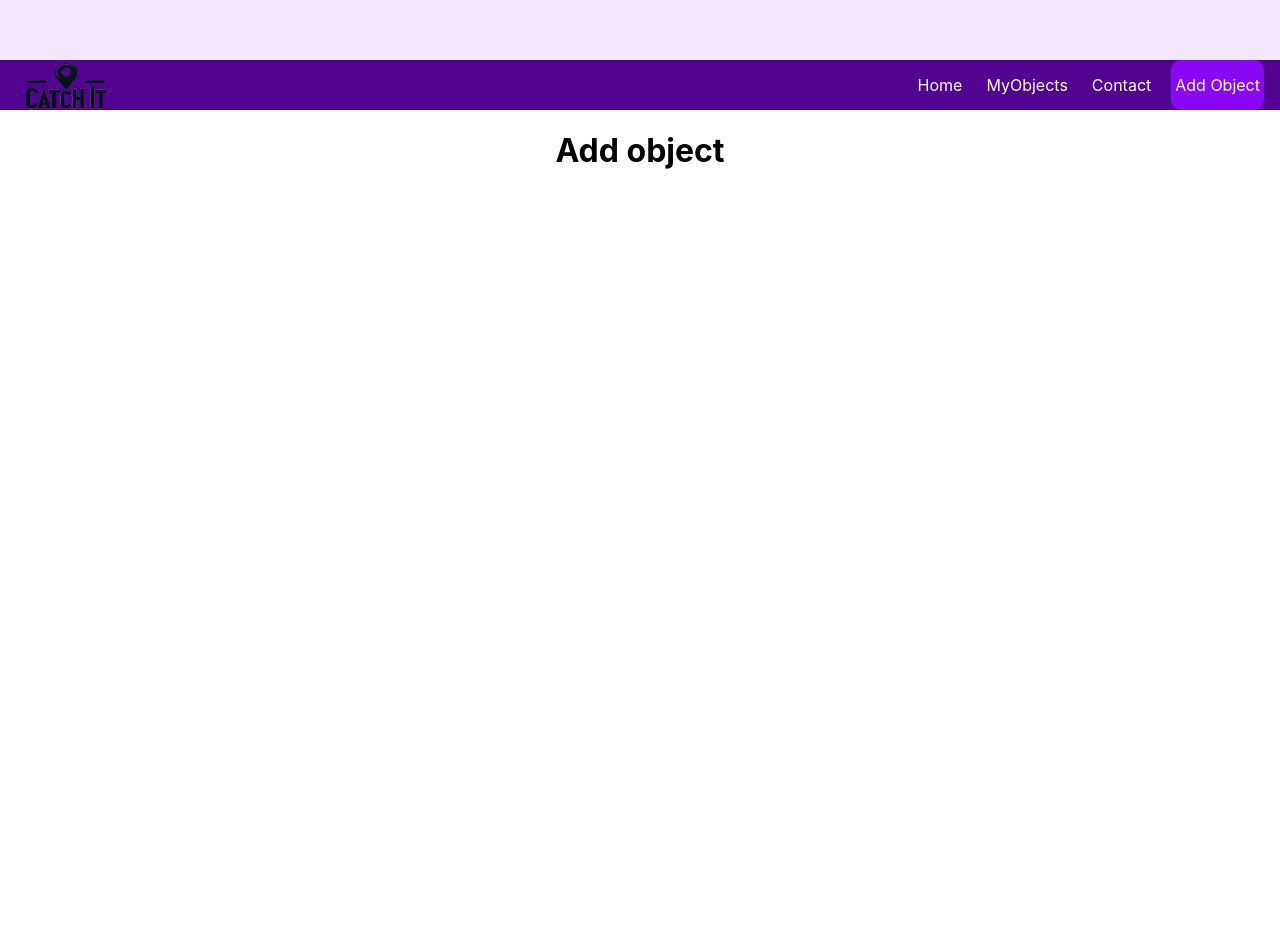
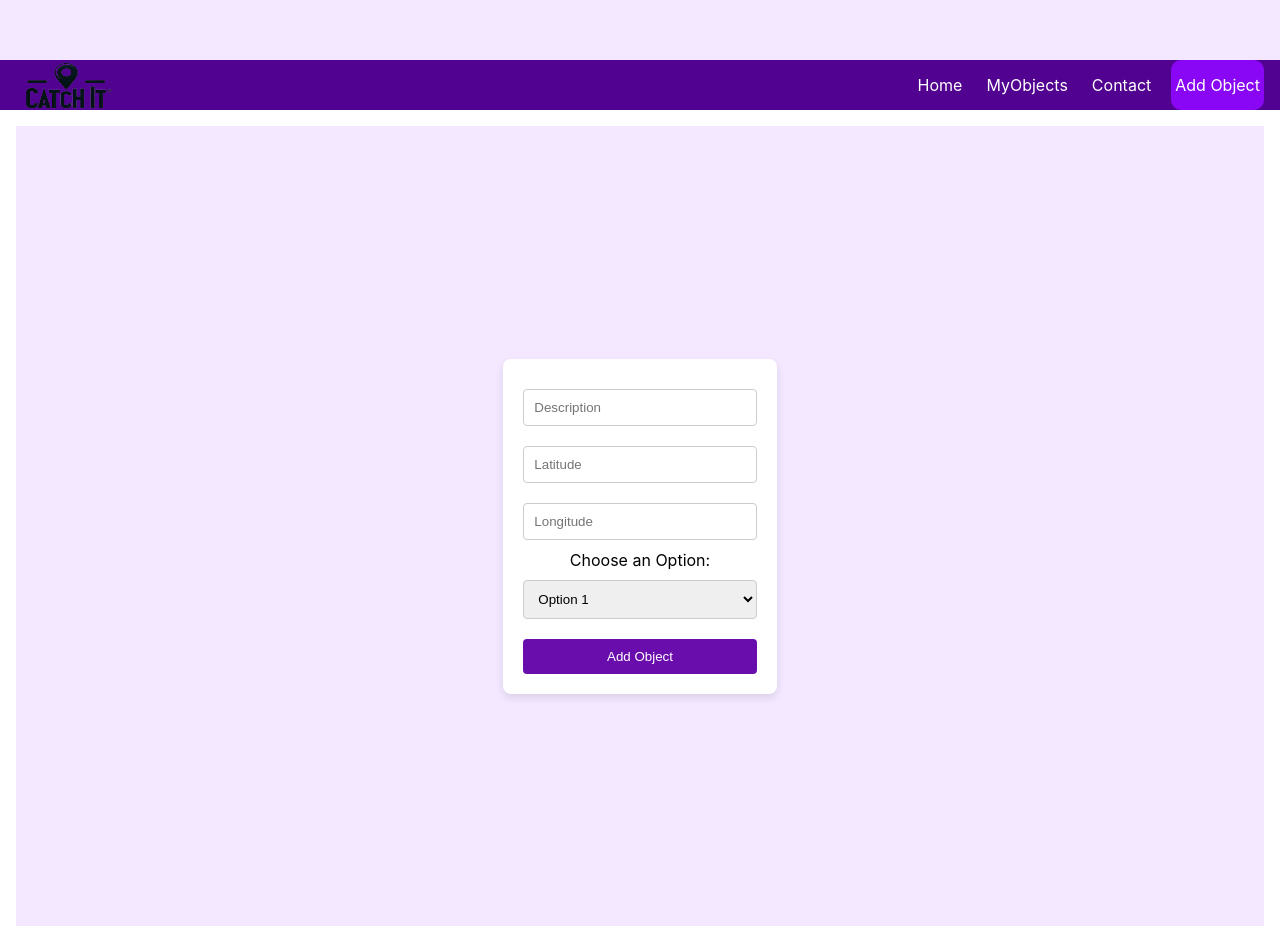
Before and after one commit to IamShaharFar/Object-Management-Locations-Front, a React (Create React App) app: page /addObject in a window 1280 px wide. Shown: the part 1540-2466 px from the top of the page. Before the commit the page ends 1710 px from the top, so only its background shows below. Built offline with nearby package versions, Linux system fonts and the light colour scheme.

Commit message:
AddObject

```diff
--- /dev/null
+++ b/src/Components/Login-SignUp/AddObject.css
@@ -0,0 +1,39 @@
+.signup-container {
+  display: flex;
+  justify-content: center;
+  align-items: center;
+  height: 100vh;
+  background-color: #f3e8ff;
+}
+
+.signup-form {
+  padding: 20px;
+  border-radius: 8px;
+  box-shadow: 0 4px 8px rgba(0, 0, 0, 0.1);
+  background-color: #fff;
+  text-align: center;
+}
+
+.signup-input {
+  width: 100%;
+  padding: 10px;
+  margin: 10px 0;
+  border: 1px solid #ccc;
+  border-radius: 4px;
+  box-sizing: border-box;
+}
+
+.signup-button {
+  width: 100%;
+  padding: 10px;
+  margin-top: 10px;
+  background-color: #6a0dad;
+  color: #fff;
+  border: none;
+  border-radius: 4px;
+  cursor: pointer;
+}
+
+.signup-button:hover {
+  background-color: #5e0ca5;
+}
--- a/src/Components/Login-SignUp/AddObject.jsx
+++ b/src/Components/Login-SignUp/AddObject.jsx
@@ -1,3 +1,115 @@
-export default function AddObject() {
-  return <h1>Add object</h1>;
+import React, { useState } from "react";
+
+function AddObjectForm() {
+  const [description, setDescription] = useState("");
+  const [location, setLocation] = useState({ lat: "", lng: "" });
+  const [selectedOption, setSelectedOption] = useState("");
+
+  // Example options for the combo box
+  const options = [
+    { id: 1, name: "Option 1" },
+    { id: 2, name: "Option 2" },
+    { id: 3, name: "Option 3" },
+    // Add more options as needed
+  ];
+
+  // const handleSubmit = (e) => {
+  //   e.preventDefault();
+  //   console.log("Submitted:", { description, location, selectedOption });
+  //   // Here you would typically send the data to a server or handle it as needed
+  // };
+
+  const handleSubmit = async (e) => {
+    e.preventDefault();
+
+    const objectData = {
+      description,
+      lan: parseFloat(location.lng), // Assuming 'lan' should be 'lng' from your location state
+      lat: parseFloat(location.lat),
+      userId: "65d1f2463b8a1224b5506369", // Example, replace with actual logic to obtain userId
+      areaId: "65d33df2011c3bfd2744e109", // Example, replace with actual logic to obtain areaId
+    };
+
+    try {
+      const response = await fetch("http://localhost:3000/objects/", {
+        method: "POST",
+        headers: {
+          "Content-Type": "application/json",
+        },
+        body: JSON.stringify(objectData),
+      });
+
+      if (!response.ok) {
+        throw new Error(`HTTP error! status: ${response.status}`);
+      }
+
+      const responseData = await response.json();
+      console.log("Success:", responseData);
+      // Handle success, e.g., clear form, display success message, etc.
+    } catch (error) {
+      console.error("Error:", error);
+      // Handle error, e.g., display error message to user
+    }
+  };
+
+  return (
+    <div className="signup-container">
+      <form className="signup-form" onSubmit={handleSubmit}>
+        <div>
+          <label htmlFor="description"></label>
+          <input
+            type="text"
+            id="description"
+            placeholder="Description"
+            value={description}
+            onChange={(e) => setDescription(e.target.value)}
+            className="signup-input"
+          />
+        </div>
+        <div>
+          <label htmlFor="lat"></label>
+          <input
+            type="text"
+            id="lat"
+            placeholder="Latitude"
+            value={location.lat}
+            onChange={(e) => setLocation({ ...location, lat: e.target.value })}
+            className="signup-input"
+          />
+        </div>
+        <div>
+          <label htmlFor="lng"></label>
+          <input
+            type="text"
+            id="lng"
+            placeholder="Longitude"
+            value={location.lng}
+            onChange={(e) => setLocation({ ...location, lng: e.target.value })}
+            className="signup-input"
+          />
+        </div>
+        <div>
+          <label htmlFor="combo-box">Choose an Option:</label>
+          <select
+            id="combo-box"
+            value={selectedOption}
+            placeholder="Choose an Option"
+            onChange={(e) => setSelectedOption(e.target.value)}
+            className="signup-input"
+          >
+            {options.map((option) => (
+              <option key={option.id} value={option.name}>
+                {option.name}
+              </option>
+            ))}
+          </select>
+        </div>
+        <button className="signup-button" type="submit">
+          Add Object
+        </button>
+      </form>
+    </div>
+  );
 }
+
+export default AddObjectForm;
```
